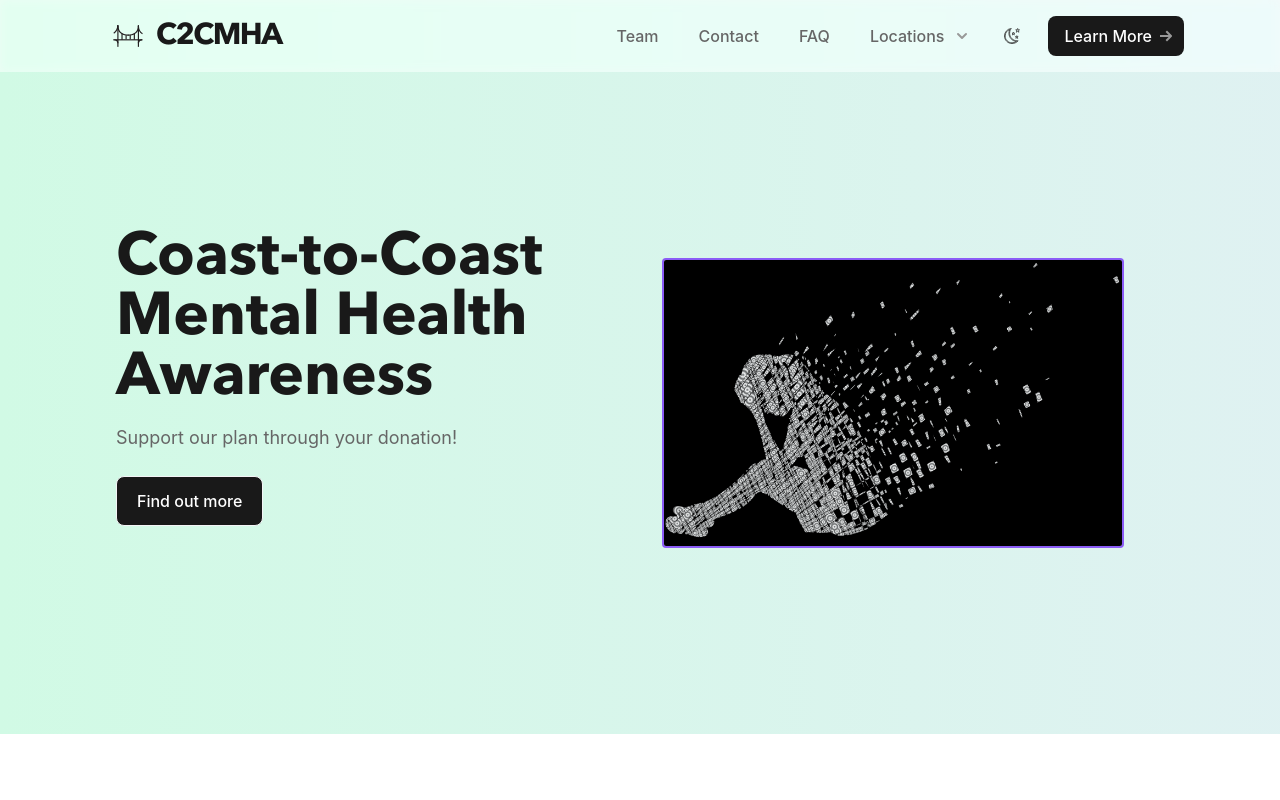
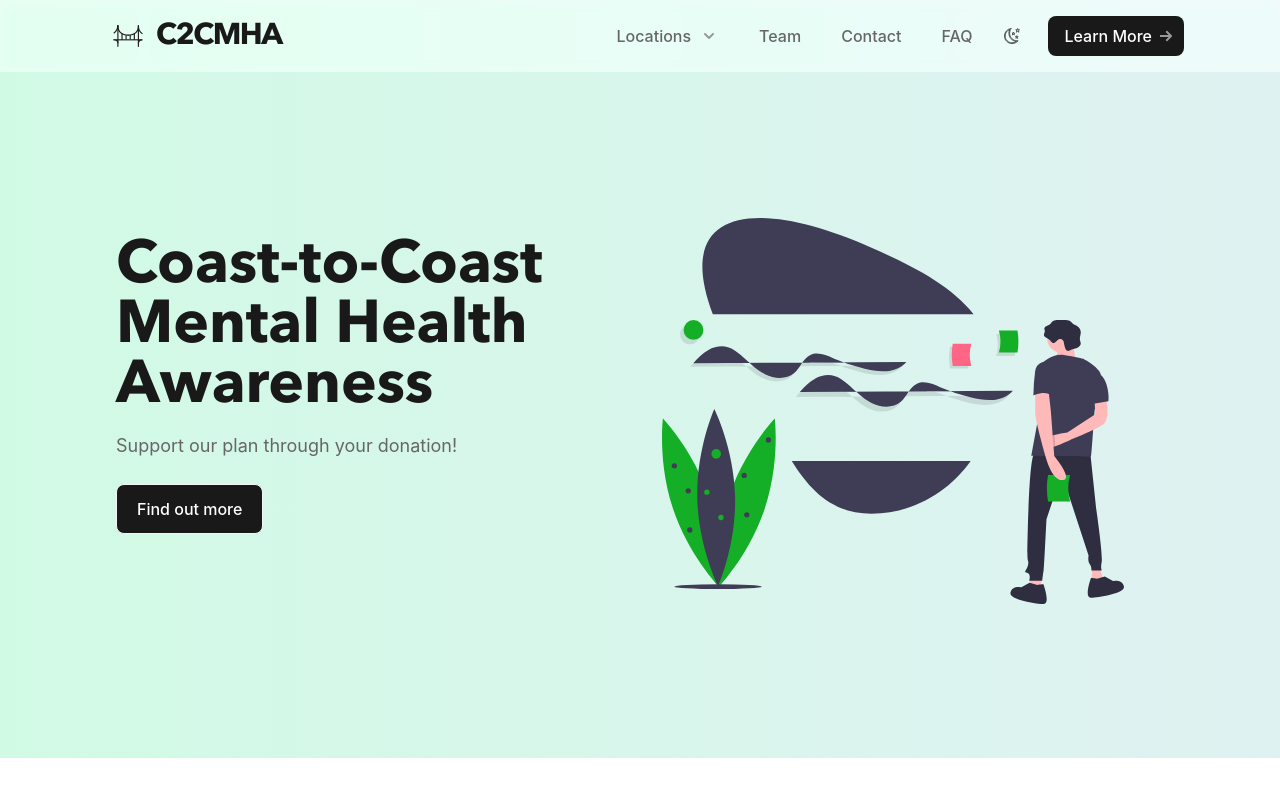
Before and after one commit to minor/english-project, a Next.js app: page / in a window 1280 px wide. Shown: the top 800 px of the page. Built offline with nearby package versions, Linux system fonts and the light colour scheme; what @tailwindcss/typography would draw is missing.

Commit message:
[:lipstick:] slight updates
updates to ui/ux

```diff
--- a/components/Header.tsx
+++ b/components/Header.tsx
@@ -61,29 +61,6 @@ export default function Header() {
         >
           <nav className="flex-col flex-grow ">
             <ul className="flex flex-wrap items-center justify-end flex-grow">
-              <li>
-                <a
-                  href="/#team"
-                  className="flex items-center px-5 py-3 font-medium text-gray-600 transition duration-150 ease-in-out hover:text-gray-900"
-                >
-                  Team
-                </a>
-              </li>
-              <li>
-                <Link href="/contact">
-                  <a className="flex items-center px-5 py-3 font-medium text-gray-600 transition duration-150 ease-in-out hover:text-gray-900">
-                    Contact
-                  </a>
-                </Link>
-              </li>
-              <li>
-                <a
-                  href="/#plan"
-                  className="flex items-center px-5 py-3 font-medium text-gray-600 transition duration-150 ease-in-out hover:text-gray-900"
-                >
-                  FAQ
-                </a>
-              </li>
               <div className="relative">
                 <button
                   type="button"
@@ -151,6 +128,29 @@ export default function Header() {
                 </div>
               </div>
               <li>
+                <a
+                  href="/#team"
+                  className="flex items-center px-5 py-3 font-medium text-gray-600 transition duration-150 ease-in-out hover:text-gray-900"
+                >
+                  Team
+                </a>
+              </li>
+              <li>
+                <Link href="/contact">
+                  <a className="flex items-center px-5 py-3 font-medium text-gray-600 transition duration-150 ease-in-out hover:text-gray-900">
+                    Contact
+                  </a>
+                </Link>
+              </li>
+              <li>
+                <a
+                  href="/#faq"
+                  className="flex items-center px-5 py-3 font-medium text-gray-600 transition duration-150 ease-in-out hover:text-gray-900"
+                >
+                  FAQ
+                </a>
+              </li>
+              <li>
                 <button
                   aria-label="Toggle Dark Mode"
                   type="button"
--- a/pages/contact.tsx
+++ b/pages/contact.tsx
@@ -17,7 +17,7 @@ export default function Contact() {
               Contact Us
             </h1>
             <p className="mx-auto text-base font-semibold leading-relaxed lg:w-2/3">
-              Contact us if you have any questions!
+              Contact us if you have any questions about our plans!
             </p>
           </div>
           <div className="mx-auto lg:w-1/2 md:w-2/3">
--- a/pages/index.tsx
+++ b/pages/index.tsx
@@ -21,7 +21,7 @@ export default function Home() {
       <Header />
       <section className="text-gray-600 body-font">
         <section className="bg-green-100 md:bg-gradient-to-r md:dark:from-green-200 md:dark:via-purple-200 md:dark:to-green-200 md:from-green-100 md:via-purple-100 md:to-green-100 md:animate-gradient-xy">
-          <div className="py-9"></div>
+          <div className="py-10"></div>
           <div className="flex flex-col items-center px-5 py-32 mx-auto max-w-7xl md:flex-row">
             <div className="flex flex-col items-center pt-6 pb-10 mb-10 text-center lg:flex-grow md:w-1/2 md:ml-24 md:items-start md:text-left">
               <h1 className="items-center mb-5 text-5xl text-gray-900 sm:text-6xl Avenir xl:w-2/2">
@@ -41,12 +41,13 @@ export default function Home() {
             </div>
             <div className="mb-0 mr-48 xl:mr-44 sm:mr-0 sm:mb-28 lg:mb-0 md:pl-10">
               <img
-                className="ml-24 border-2 border-purple-500 rounded w-120 md:ml-10"
+                className="max-w-full ml-24 rounded w-120 md:ml-10"
                 alt="cover image"
-                src="/images/cover.png"
+                src="/images/thought.svg"
               ></img>
             </div>
           </div>
+          <div className="py-2"></div>
         </section>
         <div className="pt-20 mx-auto text-center grr max-w-7xl" id="learnmore">
           <h1 className="mb-8 text-6xl font-semibold text-gray-900 dark:text-white Avenir">
@@ -153,13 +154,12 @@ export default function Home() {
                       <img
                         alt="team"
                         className="flex-shrink-0 object-cover object-center w-full mb-4 rounded-lg h-88"
-                        src="./images/rex.jpeg"
+                        src="./images/saurish.jpg"
                       ></img>
                       <div className="w-full">
                         <h2 className="text-lg font-medium text-black dark:text-white title-font">
                           Saurish
                         </h2>
-                        <h3 className="mb-3 text-gray-500">Web Developer</h3>
                       </div>
                     </div>
                   </div>
@@ -174,7 +174,6 @@ export default function Home() {
                         <h2 className="text-lg font-medium text-black dark:text-white title-font">
                           Maddie
                         </h2>
-                        <h3 className="mb-3 text-gray-500">Web Developer</h3>
                       </div>
                     </div>
                   </div>
@@ -189,7 +188,6 @@ export default function Home() {
                         <h2 className="text-lg font-medium text-black dark:text-white title-font">
                           Bryan
                         </h2>
-                        <h3 className="mb-3 text-gray-500">Web Developer</h3>
                       </div>
                     </div>
                   </div>
@@ -204,7 +202,6 @@ export default function Home() {
                         <h2 className="text-lg font-medium text-black dark:text-white title-font">
                           Anjali
                         </h2>
-                        <h3 className="mb-3 text-gray-500">Web Developer</h3>
                       </div>
                     </div>
                   </div>
@@ -213,6 +210,56 @@ export default function Home() {
             </div>
           </div>
         </section>
+        <section className="text-gray-600 body-font" id="faq">
+          <h1 className="mb-5 text-6xl font-semibold text-center text-gray-900 dark:text-gray-200 Avenir">
+            FAQ
+          </h1>
+          <h1 className="text-2xl font-semibold text-center text-gray-600 dark:text-gray-300 mb-9">
+            Here are the answers to some of the most frequently asked questions.
+          </h1>
+          <div className="max-w-4xl px-3 pt-8 pb-24 mx-auto fsac4 md:px-1">
+            <div className="p-8 bg-black rounded-lg dark:bg-gray-200">
+              <h3 className="pt-3 text-lg font-semibold text-white dark:text-black">
+                What will we do with money?
+              </h3>
+              <p className="pt-2 text-gray-200 dark:text-black value-text text-md fkrr1">
+                Lorem ipsum dolor sit amet, consectetur adipiscing elit.
+                Maecenas tincidunt a libero in finibus. Maecenas a nisl vitae
+                ante rutrum porttitor.
+              </p>
+            </div>
+            <div className="p-8 bg-black rounded-lg dark:bg-gray-200">
+              <h3 className="pt-3 text-lg font-semibold text-white dark:text-black">
+                How can I help?
+              </h3>
+              <p className="pt-2 text-gray-200 dark:text-black value-text text-md fkrr1">
+                Lorem ipsum dolor sit amet, consectetur adipiscing elit.
+                Maecenas tincidunt a libero in finibus. Maecenas a nisl vitae
+                ante rutrum porttitor.
+              </p>
+            </div>
+            <div className="p-8 bg-black rounded-lg dark:bg-gray-200">
+              <h3 className="pt-3 text-lg font-semibold text-white dark:text-black">
+                Why is this a problem?
+              </h3>
+              <p className="pt-2 text-gray-200 dark:text-black value-text text-md fkrr1">
+                Lorem ipsum dolor sit amet, consectetur adipiscing elit.
+                Maecenas tincidunt a libero in finibus. Maecenas a nisl vitae
+                ante rutrum porttitor.
+              </p>
+            </div>
+            <div className="p-8 bg-black rounded-lg dark:bg-gray-200">
+              <h3 className="pt-3 text-lg font-semibold text-white dark:text-black">
+                What are common mental health disorders?
+              </h3>
+              <p className="pt-2 text-gray-200 value-text text-md dark:text-black fkrr1">
+                Lorem ipsum dolor sit amet, consectetur adipiscing elit.
+                Maecenas tincidunt a libero in finibus. Maecenas a nisl vitae
+                ante rutrum porttitor.
+              </p>
+            </div>
+          </div>
+        </section>
       </section>
       <Footer />
     </div>
--- a/styles/globals.css
+++ b/styles/globals.css
@@ -53,3 +53,19 @@ a {
   -webkit-filter: none;
   transition: 0.4s;
 }
+
+.fsac4 {
+  display: grid;
+  grid-template-columns: repeat(1, 1fr);
+  grid-gap: 32px;
+}
+
+@media (min-width: 720px) {
+  .fsac4 {
+    grid-template-columns: repeat(2, 1fr);
+  }
+}
+
+.fkrr1 {
+  font-family: "Inter", sans-serif;
+}
```
Also changed, not shown: public/images/thought.svg (added).
